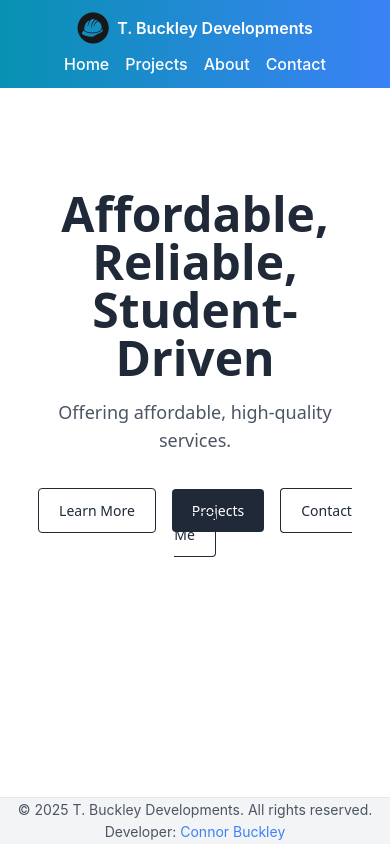
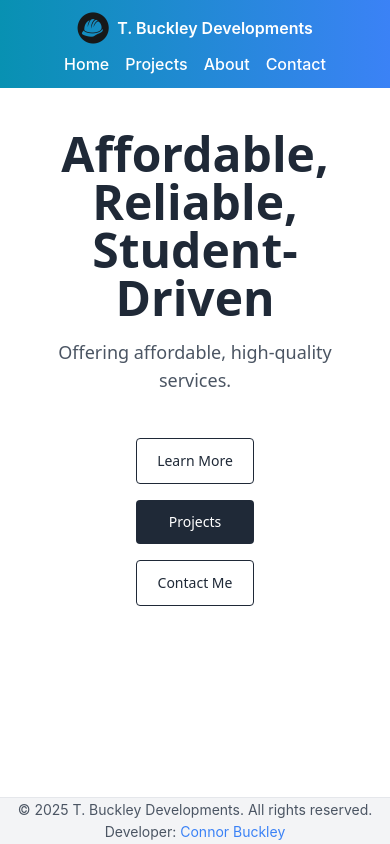
Before and after one commit to connorb0531/construction-website, a React (Create React App) app in the folder client/: page / in a window 390 px wide. Built offline with nearby package versions, Linux system fonts and the light colour scheme; no server answers.

Commit message:
home buttons iphone view fix

```diff
--- a/client/src/pages/HomePage.js
+++ b/client/src/pages/HomePage.js
@@ -11,7 +11,7 @@
         <p className="text-lg sm:text-xl text-gray-600 max-w-2xl mb-6">
           Offering affordable, high-quality services.
         </p>
-        <div className="space-x-4 py-5">
+          <div className="flex flex-col sm:flex-row sm:space-x-4 space-y-4 sm:space-y-0 py-5">
             <Link
               to="/about"
               className="border border-gray-800 text-gray-800 hover:bg-gray-100 px-5 py-3 rounded text-sm"
@@ -24,7 +24,6 @@
             >
               Projects
             </Link>
-
             <Link
               to="/contact"
               className="border border-gray-800 text-gray-800 hover:bg-gray-100 px-5 py-3 rounded text-sm"
```
Lines whose indentation alone changed are shown as unchanged.
